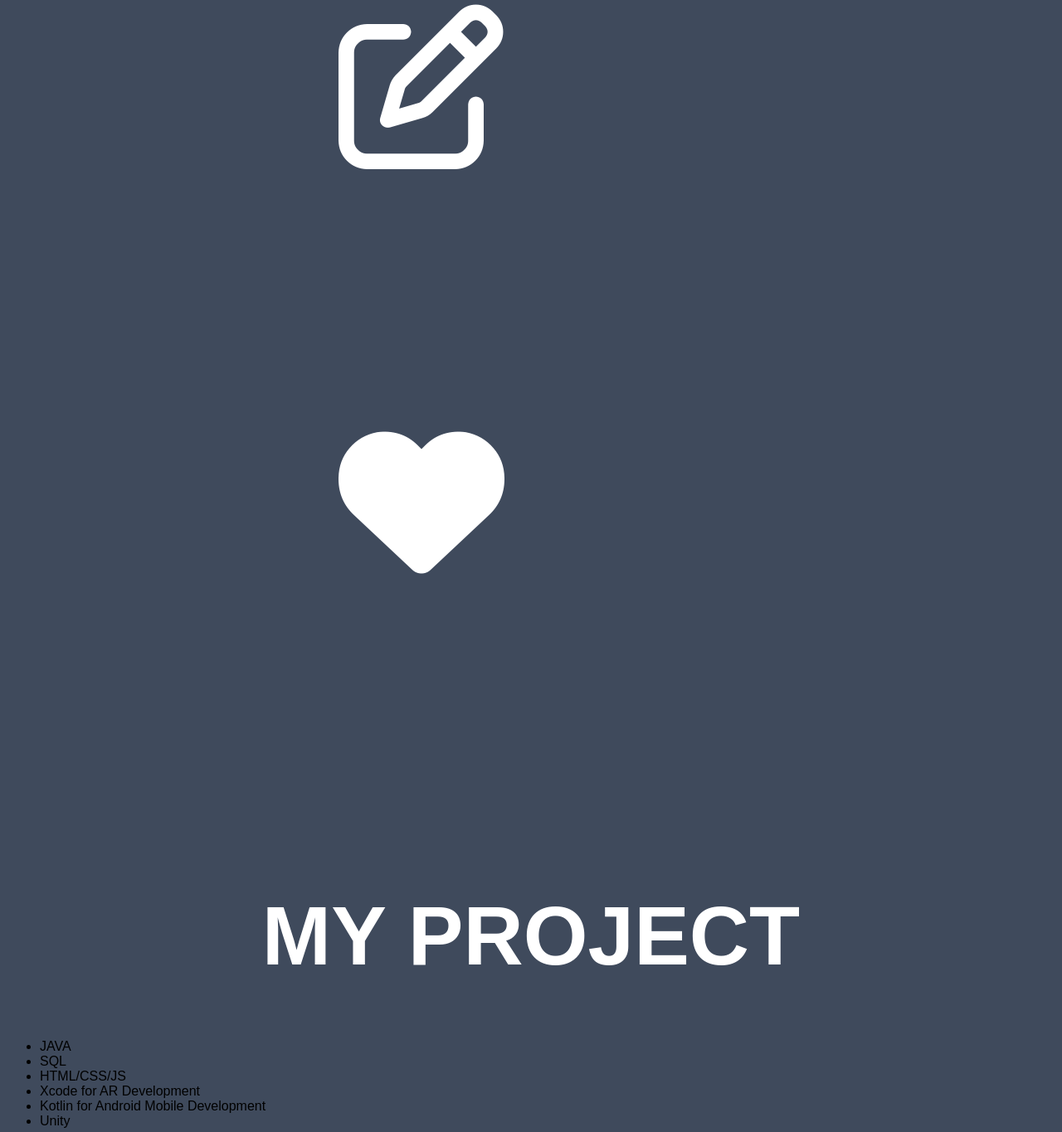
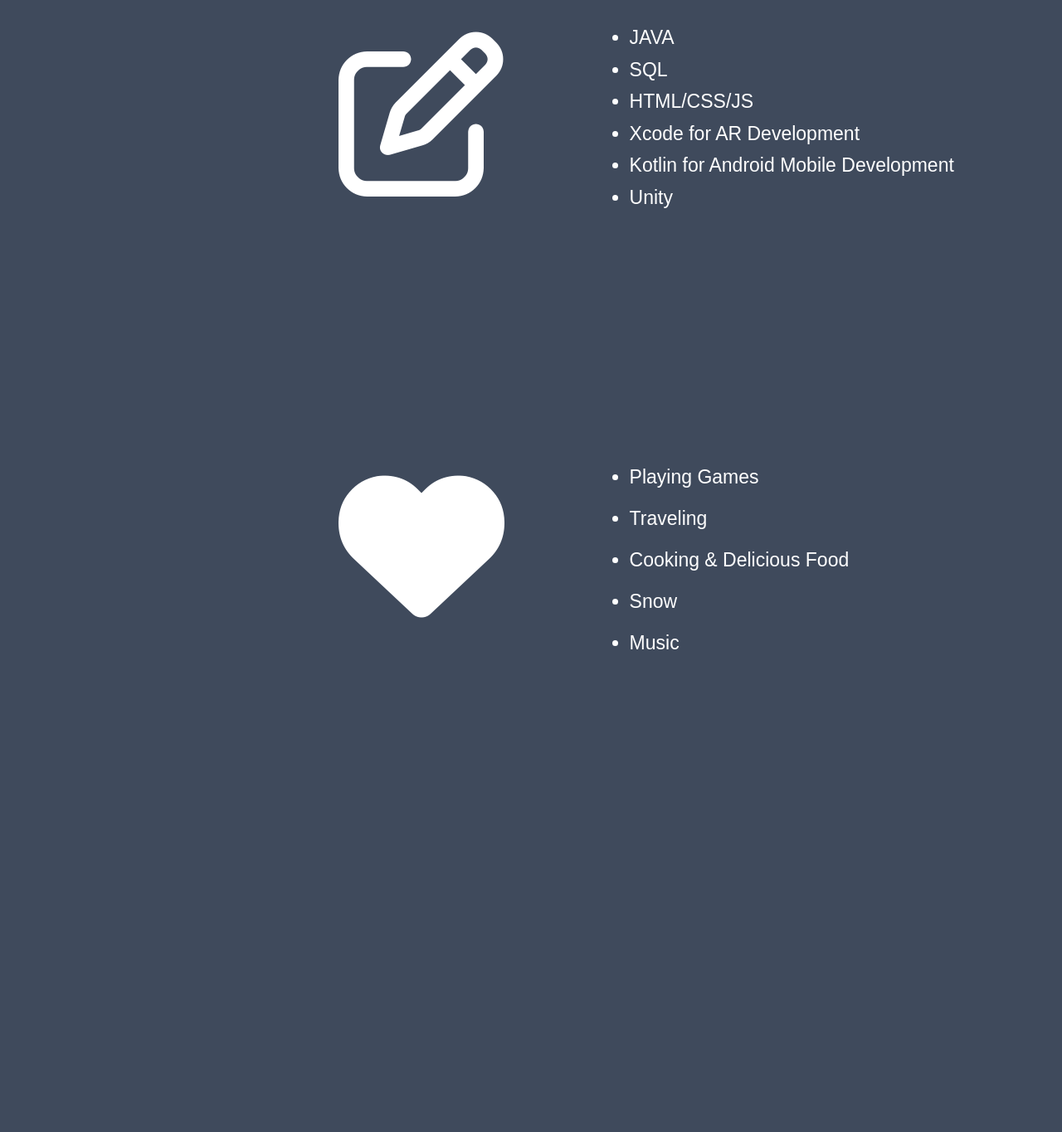
Before and after one commit to laauuurrrraaaaa/laauuurrrraaaaa.github.io, a plain HTML site: page background.html in a window 1280 px wide. Shown: the part 802-2167 px from the top of the page at 83% size. After the commit the page ends 1859 px from the top, so only its background shows below. Drawn offline with Linux system fonts and the light colour scheme.

Commit message:
Update background.html

```diff
--- a/background.html
+++ b/background.html
@@ -24,10 +24,10 @@
 
 
     <div class = "Intro">
-        <h1 style = "text-align: center; font-size: 100px; color: white;">MY EXPERIENCE</h1>
+        <h1 style = "text-align: center; font-size: 100px; color: white; margin-top: 1em; margin_bottom: 1em;">MY EXPERIENCE</h1>
         <div style = "font-size: 23px; color: white;">
             <i class="fa fa-university", style = "float: left; text-align: center; font-size: 200px; color: white; margin-left:2em; margin-right:0.5em; margin-bottom:1.5em;"></i>
-            <ul style = "padding-left: 2.2em; overflow: hidden">
+            <ul style = "padding-left: 2.2em; overflow: hidden; padding-top: 2em;">
                 <li style = "margin-bottom: 1em;">University of Rochester 2023</li>
                 <li style = "margin-bottom: 1em;">B.S. in Computer Science</li>
                 <li style = "margin-bottom: 1em;">B.A. in Digital Media Studies</li>
@@ -35,23 +35,34 @@
 
         </div>
 
-        <i class="fa fa-pencil-square-o", style = "text-align: center; font-size: 200px; color: white; margin-left:2em; margin-right:2em; margin-bottom:1.5em;"></i>
-        <i class="fa fa-heart", style = "text-align: center; font-size: 200px; color: white; margin-left:2em; margin-right:2em; margin-bottom:1.5em;"></i>
+        <div style = "font-size: 23px; color: white;">
+            <i class="fa fa-pencil-square-o", style = "float: left; text-align: center; font-size: 200px; color: white; margin-left:2em; margin-right:0.5em; margin-bottom:1.6em;"></i>
+            <ul style = "padding-left: 2.2em; overflow: hidden; padding-top: 12em;">
+                <li style = "margin-bottom: 0.5em;">JAVA</li>
+                <li style = "margin-bottom: 0.5em;">SQL</li>
+                <li style = "margin-bottom: 0.5em;">HTML/CSS/JS</li>
+                <li style = "margin-bottom: 0.5em;">Xcode for AR Development</li>
+                <li style = "margin-bottom: 0.5em;">Kotlin for Android Mobile Development</li>
+                <li style = "margin-bottom: 0.5em;">Unity</li>
+            </ul>
+
+        </div>
+
+        <div style = "font-size: 23px; color: white;">
+            <i class="fa fa-heart", style = "float: left; text-align: center; font-size: 200px; color: white; margin-left:2em; margin-right:0.5em; margin-bottom:1.5em;"></i>
+            <ul style = "padding-left: 2.2em; overflow: hidden; padding-top: 12em;">
+                <li style = "margin-bottom: 1em;">Playing Games</li>
+                <li style = "margin-bottom: 1em;">Traveling</li>
+                <li style = "margin-bottom: 1em;">Cooking & Delicious Food</li>
+                <li style = "margin-bottom: 1em;">Snow</li>
+                <li style = "margin-bottom: 1em;">Music</li>
+            </ul>
+
+        </div>
+
 
     </div>
 
-    <div >
-        <h1 style = "text-align: center; font-size: 100px; color: white;">MY PROJECT</h1>
-        <ul>
-            <li>JAVA</li>
-            <li>SQL</li>
-            <li>HTML/CSS/JS</li>
-            <li>Xcode for AR Development</li>
-            <li>Kotlin for Android Mobile Development</li>
-            <li>Unity</li>
-        </ul>
-
-    </div>
 
 </body>
 </html>
```
